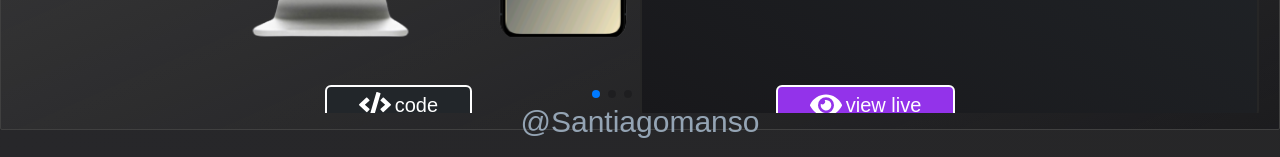
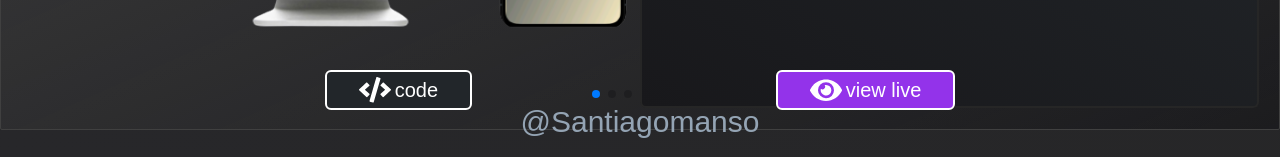
Before and after one commit to santiagomanso/santimanso.com, a React (Create React App) app: page /portfolio in a window 1280 px wide. Shown: the part 640-797 px from the top of the page. Built offline with nearby package versions, Linux system fonts and the light colour scheme.

Commit message:
🎨 css update for margin/height on 2k laptop

```diff
--- a/src/components/swiper/SingleProject.tsx
+++ b/src/components/swiper/SingleProject.tsx
@@ -107,7 +107,7 @@ const SingleProject: React.FC<SingleProjectProps> = ({ project }) => {
         ))}
       </ul>
       {/* sections */}
-      <div className='md:mt-5 flex items-start justify-start h-1/2 w-full lg:h-[70%]'>
+      <div className='md:mt-5 flex items-start justify-start h-1/2 w-full lg:h-[68%]'>
         {/* LEFT */}
         <div className='h-full w-1/2 hidden lg:flex items-center   justify-center'>
           <img
@@ -213,7 +213,7 @@ const SingleProject: React.FC<SingleProjectProps> = ({ project }) => {
         </div>
       </div>
       {/* call to actions */}
-      <div className='mt-16 md:mt-2  flex justify-between md:justify-around lg:justify-evenly md:px-10 lg:px-0 w-full z-30 text-white lg:mt-4 '>
+      <div className='mt-16 md:mt-2  flex justify-between md:justify-around lg:justify-evenly md:px-10 lg:px-0 w-full z-30 text-white lg:mt-3 '>
         <button
           onClick={() => handleClick(project.urlCode)}
           className='flex gap-1 items-center text-lg lg:text-xl px-7 lg:px-8 py-1 border-2 border-white border-solid rounded-md bg-variant2'
```
